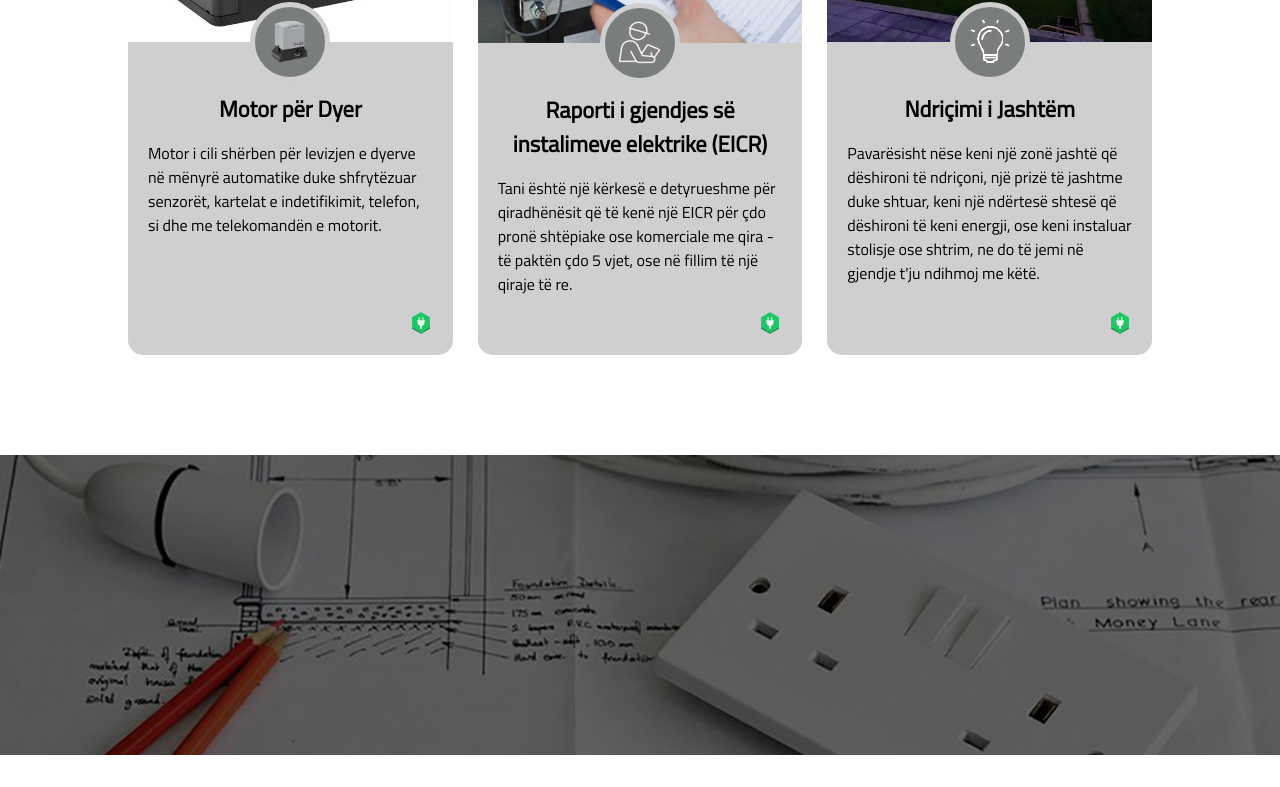
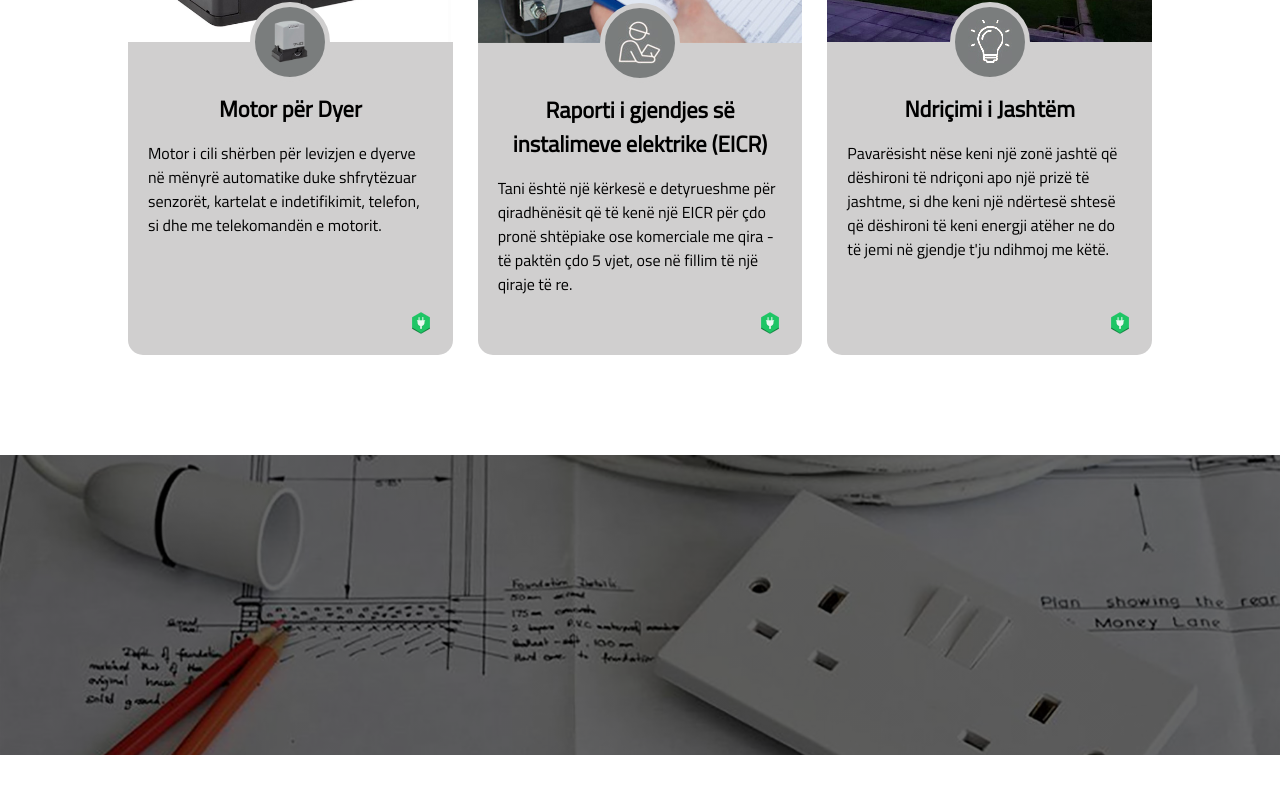
Before and after one commit to Arbin20/ElektroSystem, a React (Create React App) app: page / in a window 1280 px wide. Shown: the part 1200-1987 px from the top of the page. Built offline with nearby package versions, Linux system fonts and the light colour scheme.

Commit message:
Update ServicesCards.js

```diff
--- a/src/components/service-cards/ServicesCards.js
+++ b/src/components/service-cards/ServicesCards.js
@@ -24,7 +24,7 @@ function ServicesCard() {
               imagesrc='/images/nerasht4.png'
               iconsrc='/images/icon-outdoor-lighting.jpg'
               title="Ndriçimi i Jashtëm"
-              text="Pavarësisht nëse keni një zonë jashtë që dëshironi të ndriçoni, një prizë të jashtme duke shtuar, keni një ndërtesë shtesë që dëshironi të keni energji, ose keni instaluar stolisje ose shtrim, ne do të jemi në gjendje t'ju ndihmoj me këtë."
+              text="Pavarësisht nëse keni një zonë jashtë që dëshironi të ndriçoni apo një prizë të jashtme, si dhe keni një ndërtesë shtesë që dëshironi të keni energji atëher ne do të jemi në gjendje t'ju ndihmoj me këtë."
             />
           </ul>
         </div>
```
